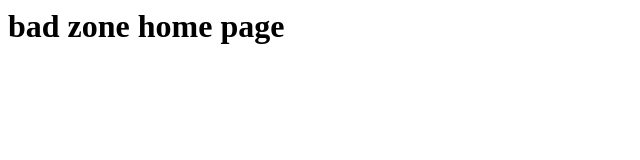
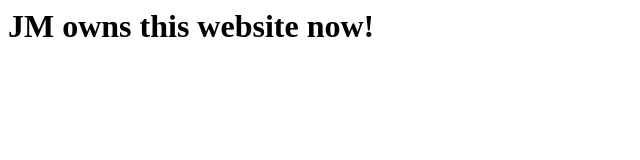
Before and after one commit to badzone/badzone.github.io, a plain HTML site: page index.html in a window 1280 px wide. Shown: the whole page, without its empty margins (0-640 px from the left). Drawn offline with Linux system fonts and the light colour scheme.

Commit message:
Change title

```diff
--- a/index.html
+++ b/index.html
@@ -1 +1 @@
-<h1>bad zone home page</h1>
+<h1>JM owns this website now!</h1>
```
